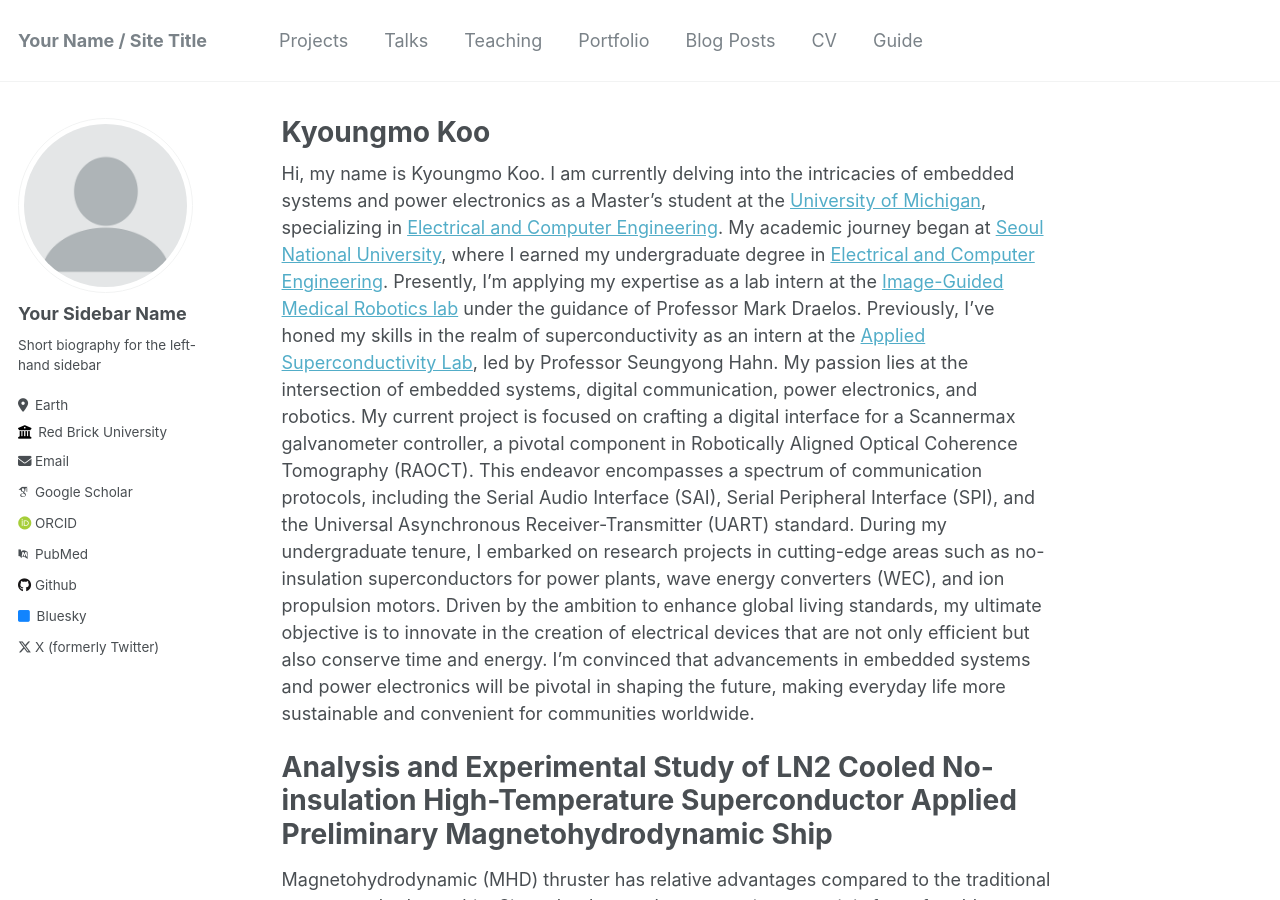
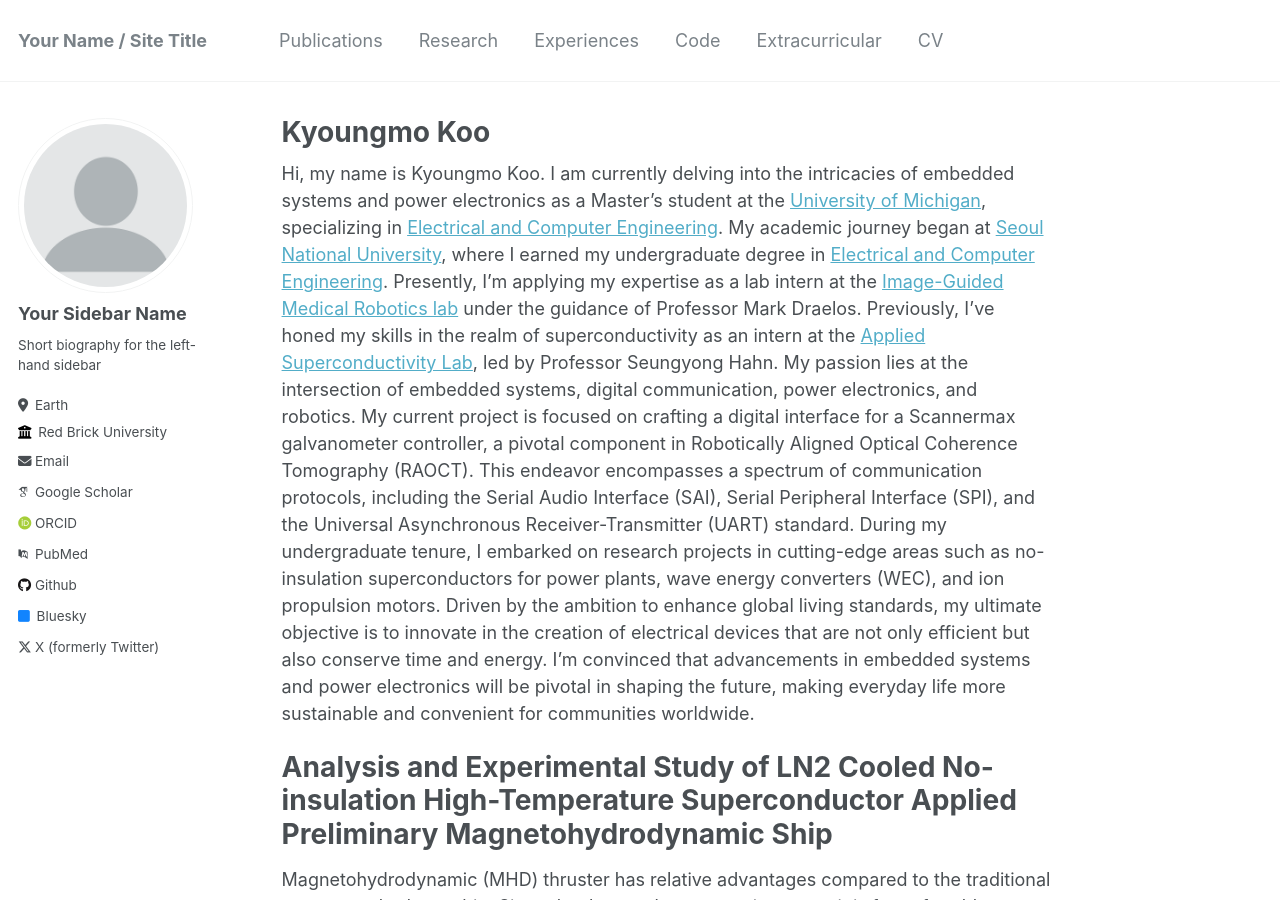
Before and after one commit to kyoungmokoo/kyoungmokoo.github.io, a Jekyll site: the page built from _pages/about.md, in a window 1280 px wide and 900 px high. Built offline with Jekyll 4.4.1, drawn with Linux system fonts in a browser that asks for light colours; some web fonts are replaced.

Commit message:
navigation modified 2

```diff
--- a/_data/navigation.yml
+++ b/_data/navigation.yml
@@ -1,22 +1,19 @@
 # main links links
 main:
-  - title: "Projects"
-    url: /projects/
+  - title: "Publications"
+    url: /publications/
 
-  - title: "Talks"
+  - title: "Research"
     url: /talks/
 
-  - title: "Teaching"
+  - title: "Experiences"
     url: /teaching/
 
-  - title: "Portfolio"
+  - title: "Code"
     url: /portfolio/
 
-  - title: "Blog Posts"
+  - title: "Extracurricular"
     url: /year-archive/
 
   - title: "CV"
     url: /cv/
-
-  - title: "Guide"
-    url: /markdown/
```
